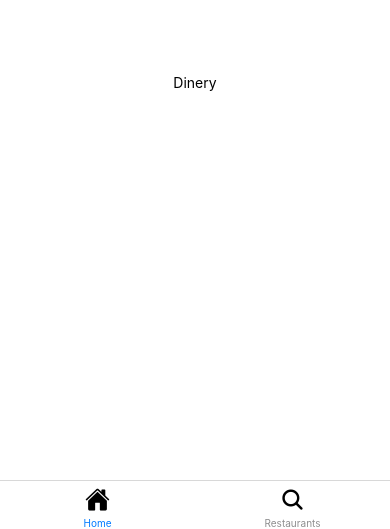
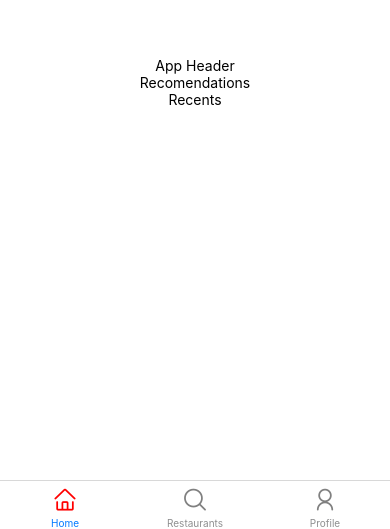
Before and after one commit to jasmynej14/RestaurantChooser, a React Native app: screen /Home in a window 390 px wide. Shown: the part 315-844 px from the top of the page. Built offline with nearby package versions, Linux system fonts and the light colour scheme.

Commit message:
add profile tab

```diff
--- a/App.js
+++ b/App.js
@@ -7,8 +7,9 @@ import HomeScreen from './screens/HomeScreen';
 import SearchScreen from './screens/SearchScreen';
 import AboutScreen from './screens/AboutScreen';
 import RestaurantInfo from './screens/RestaurantInfo';
+import ProfileScreen from './screens/ProfileScreen';
 import Restaurants from './screens/Restaurants';
-import Icon from 'react-native-vector-icons/Ionicons'
+import Icon from 'react-native-vector-icons/AntDesign'
 const Stack = createNativeStackNavigator();
 const Tab = createBottomTabNavigator();
 export default function App() {
@@ -18,14 +19,19 @@ export default function App() {
         <Tab.Navigator>
           <Tab.Screen name="Home" component={HomeScreen}
           options={{
-            tabBarIcon:() => (<Icon name="ios-home" size={25}/>),
+            tabBarIcon:(focused) => (<Icon name="home" size={25} color={focused? "red" : "black"}/>),
             headerShown:false
           }}/>
           <Tab.Screen name="Restaurants" component={Restaurants}
           options={{
-            tabBarIcon: () => (<Icon name="search" size={25}/>),
+            tabBarIcon: (focused) => (<Icon name="search1" size={25} color={focused? "gray" : "black"}/>),
             headerShown:false
           }}
+          />
+          <Tab.Screen name="Profile" component={ProfileScreen}
+            options={{
+              tabBarIcon: (focused) => (<Icon name="user" size={25} color={focused? "gray" : "black"}/>)
+            }}
           />
         </Tab.Navigator>
     </NavigationContainer>
--- a/screens/HomeScreen.js
+++ b/screens/HomeScreen.js
@@ -4,7 +4,15 @@ import homeStyles from '../styles/home';
 export default function HomeScreen({ navigation }){
     return(
         <View style={homeStyles.container}>
-            <Text>Dinery</Text>
+           <View>
+               <Text>App Header</Text>
+           </View>
+           <View>
+               <Text>Recomendations</Text>
+           </View>
+           <View>
+               <Text>Recents</Text>
+           </View>
         </View>
     )
 }
--- /dev/null
+++ b/screens/ProfileScreen.js
@@ -0,0 +1,11 @@
+import React from 'react';
+import { TouchableOpacity, Text, View,Image } from 'react-native';
+
+export default function ProfileScreen(){
+
+    return(
+        <View>
+            <Text>Profile</Text>
+        </View>
+    )
+}
```
